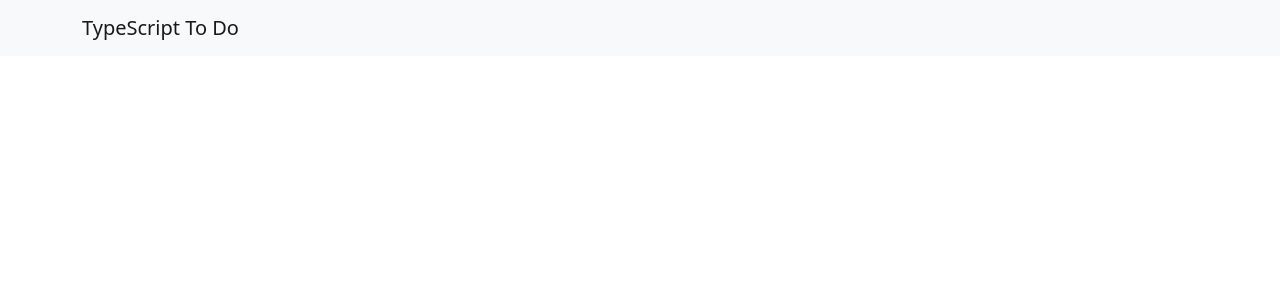
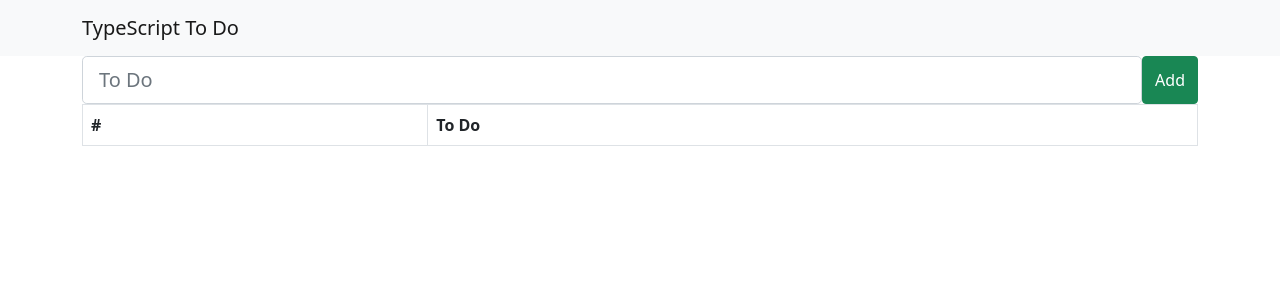
Before and after one commit to mertovich/typescript-todo, a React (Create React App) app in the folder web/: page / in a window 1280 px wide. Shown: the top 300 px of the page. Built offline with nearby package versions, Linux system fonts and the light colour scheme.

Commit message:
add(ToDo)

```diff
--- a/web/src/App.tsx
+++ b/web/src/App.tsx
@@ -1,12 +1,27 @@
-import React from 'react'
+import React, { useState } from 'react'
+import FormToDo from './components/FormToDo'
 import NavBar from './components/NavBar'
+import ToDoList from './components/ToDoList'
 
 type Props = {}
 
 const App: React.FC<Props> = (props: Props) => {
+  const [todoList, setTodoList] = useState<string[]>([]);
+  const [toDo, setToDo] = useState<string>('');
+
+  const addToDo = (): void => {
+    setTodoList([...todoList, toDo]);
+  }
+
+  const addTask = (task: string): void => {
+    setToDo(task);
+  }
+
   return (
     <div>
       <NavBar />
+      <FormToDo addToDo={addToDo} addTask={addTask} />
+      <ToDoList todoList={todoList} />
     </div>
   )
 }
```
